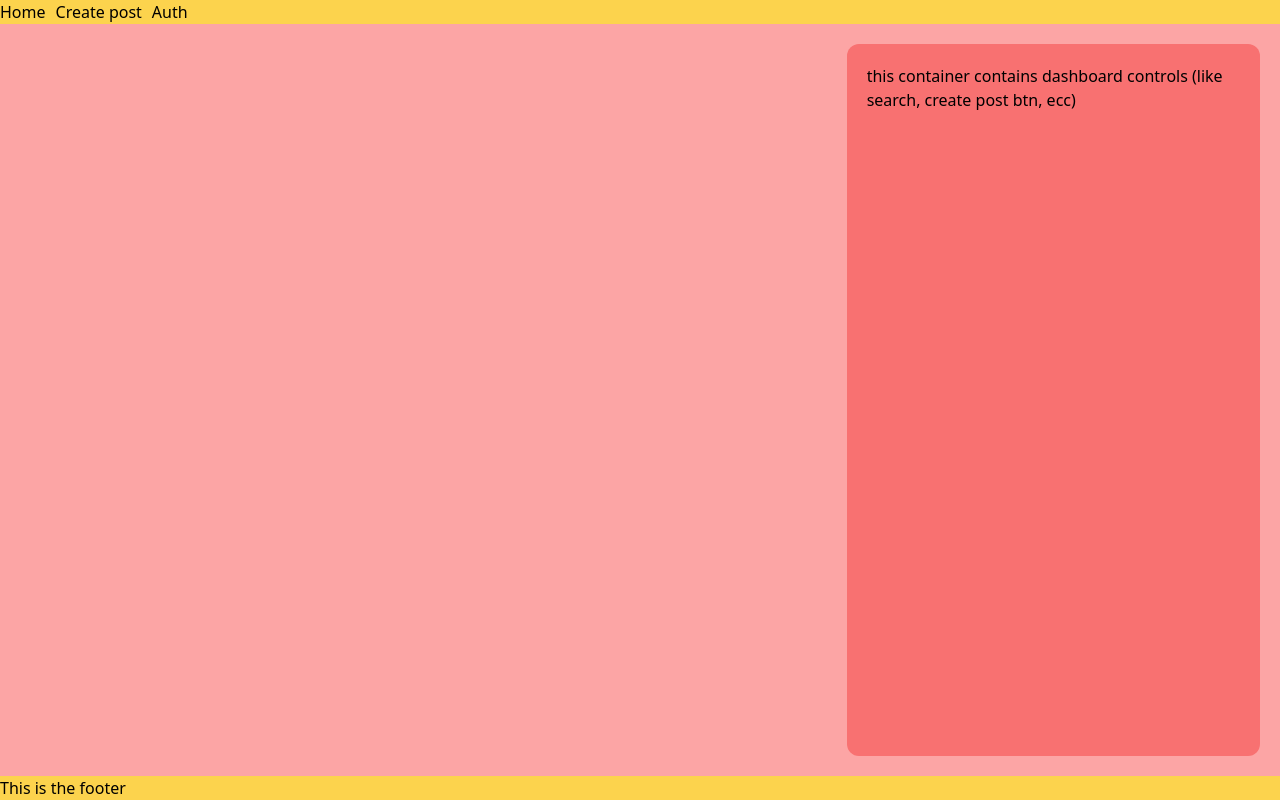
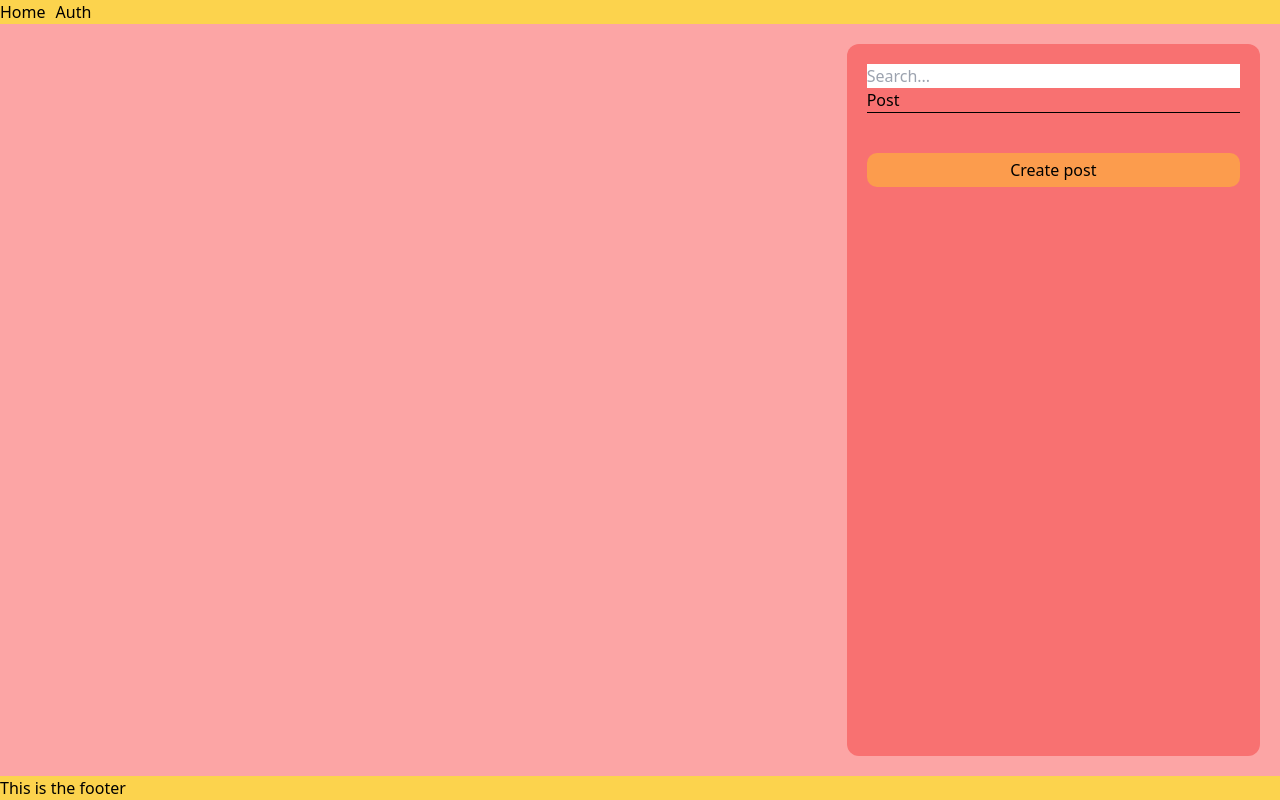
Before and after one commit to hyadestechnologies/trillium-app, a Vue app: page /dashboard in a window 1280 px wide. Built offline with nearby package versions, Linux system fonts and the light colour scheme; what @tanstack/vue-query would draw is missing.

Commit message:
feat: initial dashboard controls components design

```diff
--- /dev/null
+++ b/src/components/Dashboard/Controls/DashboardControlsComponent.vue
@@ -0,0 +1,11 @@
+<script setup lang="ts">
+import SearchBarComponent from './SearchBar/SearchBarComponent.vue';
+</script>
+<template>
+  <div class="">
+    <SearchBarComponent />
+    <div class="mt-10 btn-default text-center">
+      <RouterLink to="/dashboard/createpost">Create post</RouterLink>
+    </div>
+  </div>
+</template>
--- /dev/null
+++ b/src/components/Dashboard/Controls/SearchBar/SearchBarComponent.vue
@@ -0,0 +1,12 @@
+<script setup lang="ts">
+import PostListComponent from '../../Post/PostListComponent.vue';
+</script>
+<template>
+  <div>
+    <input type="search" name="search-bar" id="search-bar" placeholder="Search..." class="w-full" />
+    <div>
+      <h4 class="border-b border-black">Post</h4>
+      <PostListComponent :posts="[]" />
+    </div>
+  </div>
+</template>
--- a/src/components/Dashboard/DashboardComponent.vue
+++ b/src/components/Dashboard/DashboardComponent.vue
@@ -1,11 +1,13 @@
-<script setup lang="ts"></script>
+<script setup lang="ts">
+import DashboardControlsComponent from './Controls/DashboardControlsComponent.vue';
+</script>
 <template>
   <div class="h-full w-full flex flex-col md:flex-row items-center justify-center bg-red-300 p-5 overflow-y-auto">
     <div class="posts h-full w-4/5 md:w-2/3 overflow-y-hidden">
       <router-view />
     </div>
     <div class="dashboard-functions h-full w-4/5 md:w-1/3 bg-red-400 p-5 rounded-xl">
-      this container contains dashboard controls (like search, create post btn, ecc)
+      <DashboardControlsComponent />
     </div>
   </div>
 </template>
--- a/src/components/HeaderComponent.vue
+++ b/src/components/HeaderComponent.vue
@@ -15,7 +15,6 @@ export default defineComponent({
     <nav>
       <div class="links ml-auto flex flex-wrap gap-x-2.5">
         <RouterLink to="/dashboard/visualizepost">Home</RouterLink>
-        <RouterLink to="/dashboard/createpost">Create post</RouterLink>
         <RouterLink to="/Auth">Auth</RouterLink>
       </div>
     </nav>
```
